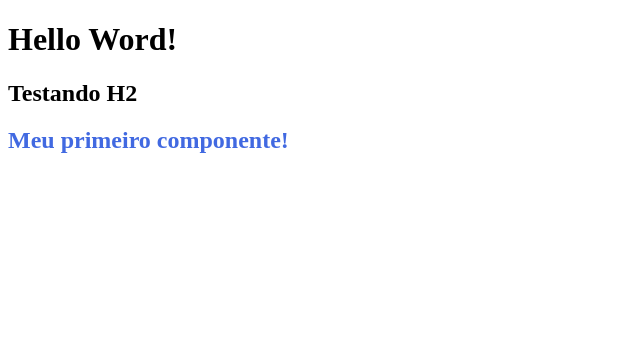
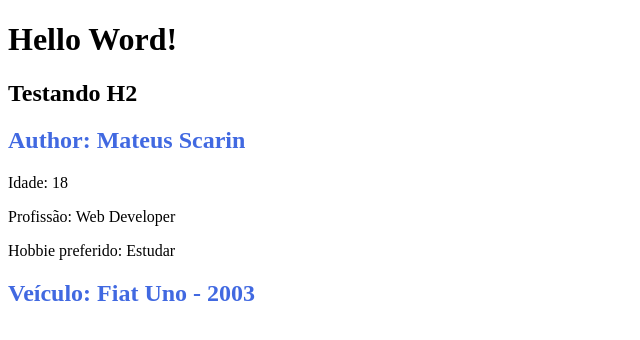
Before and after one commit to mateusscarin/curso-angular, an Angular app: page / in a window 1280 px wide. Shown: the top 340 px of the page, without its empty margins (0-640 px from the left). Built offline with nearby package versions, Linux system fonts and the light colour scheme.

Commit message:
feat: aula 5 - Dados no template

```diff
--- a/src/app/components/first-component/first-component.component.html
+++ b/src/app/components/first-component/first-component.component.html
@@ -1 +1,5 @@
-<h2>Meu primeiro componente!</h2>
+<h2>Author: {{ name }}</h2>
+<p>Idade: {{ age }}</p>
+<p>Profissão: {{ job }}</p>
+<p>Hobbie preferido: {{ hobbies[2] }}</p>
+<h2>Veículo: {{ car.name }} - {{ car.year }}</h2>
--- a/src/app/components/first-component/first-component.component.ts
+++ b/src/app/components/first-component/first-component.component.ts
@@ -7,6 +7,15 @@ import { Component, OnInit } from '@angular/core';
 })
 export class FirstComponentComponent implements OnInit {
 
+  name: string = 'Mateus Scarin';
+  age: number = 18;
+  job: string = 'Web Developer';
+  hobbies = ['Futebol', 'Pescar', 'Estudar'];
+  car = {
+    name: 'Fiat Uno',
+    year: 2003
+  };
+
   constructor() { }
 
   ngOnInit(): void {
```
